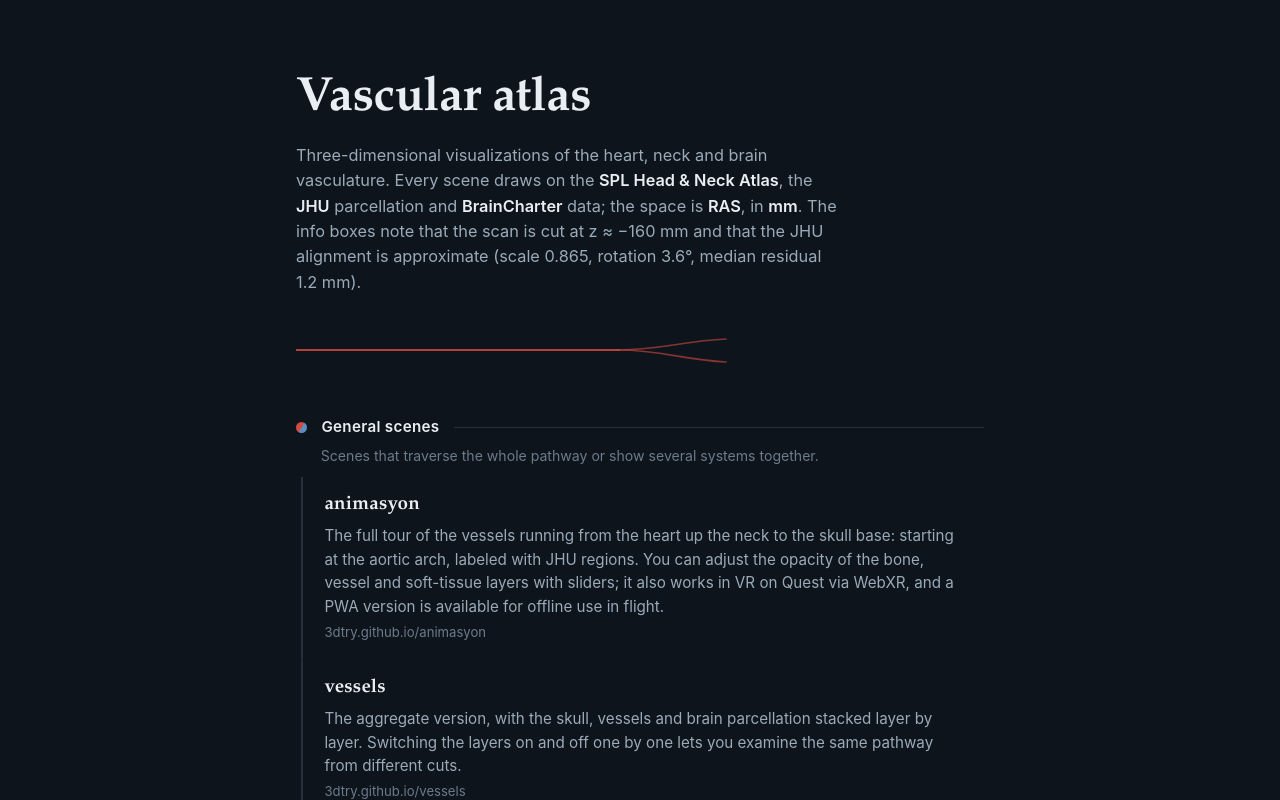
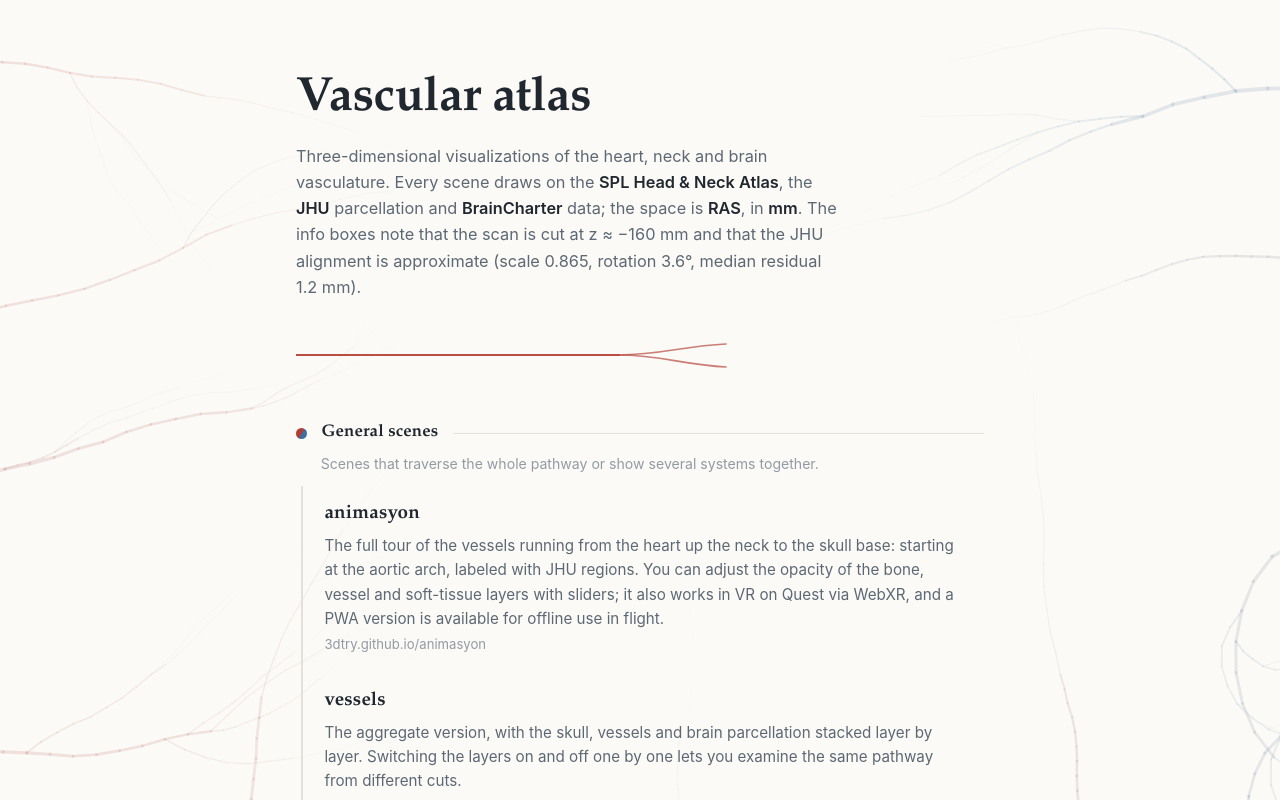
Before and after one commit to 3dtry/3dtry.github.io, a plain HTML site: page index.html in a window 1280 px wide. Shown: the top 800 px of the page. Drawn offline with Linux system fonts and the light colour scheme.

Commit message:
Add files via upload

```diff
--- a/index.html
+++ b/index.html
@@ -6,21 +6,27 @@
 <title>Vascular atlas — 3D visualizations</title>
 <style>
   :root {
-    --bg: #0E141B;
-    --panel: #141C26;
-    --ink: #E9EEF4;
-    --muted: #9AAAB9;
-    --faint: #6B7B8C;
-    --artery: #D24A42;
-    --vein: #5B8DBE;
-    --line: #24303E;
+    --paper: #FBFAF6;
+    --panel: #F1EFE8;
+    --ink: #20272F;
+    --muted: #5D6874;
+    --faint: #939AA3;
+    --artery: #B23B32;
+    --vein: #3D6E9E;
+    --line: #E4E1D8;
   }
   * { margin: 0; padding: 0; box-sizing: border-box; }
-  html { background: var(--bg); }
+  html { background: var(--paper); }
+  #bg {
+    position: fixed;
+    inset: 0;
+    z-index: -1;
+    display: block;
+  }
   body {
     font-family: -apple-system, BlinkMacSystemFont, "Segoe UI", Roboto, "Helvetica Neue", Arial, sans-serif;
     color: var(--ink);
-    line-height: 1.55;
+    line-height: 1.6;
     max-width: 46rem;
     margin: 0 auto;
     padding: 4.5rem 1.5rem 5rem;
@@ -31,9 +37,10 @@
   header { margin-bottom: 3rem; }
   h1 {
     font-size: clamp(2.1rem, 6vw, 3rem);
-    font-weight: 600;
+    font-weight: 700;
     letter-spacing: -0.01em;
     line-height: 1.15;
+    color: var(--ink);
   }
   .hero-sub {
     margin-top: 1rem;
@@ -59,9 +66,10 @@
     flex: none;
   }
   .group-label h2 {
-    font-size: 0.95rem;
-    font-weight: 600;
-    letter-spacing: 0.02em;
+    font-family: "Palatino Linotype", Palatino, "Book Antiqua", Georgia, serif;
+    font-size: 1.05rem;
+    font-weight: 700;
+    letter-spacing: 0.01em;
   }
   .group-label .rule { height: 1px; background: var(--line); flex: 1; }
   .group-note { color: var(--faint); font-size: 0.88rem; margin: 0 0 0.6rem 1.55rem; }
@@ -80,7 +88,6 @@
     margin-left: 0.3rem;
     transition: background 0.18s ease, border-color 0.18s ease;
   }
-  .entry + .entry { border-top: 1px solid transparent; }
   .g-artery .entry:hover, .g-artery .entry:focus-visible { border-left-color: var(--artery); background: var(--panel); }
   .g-vein .entry:hover, .g-vein .entry:focus-visible { border-left-color: var(--vein); background: var(--panel); }
   .g-both .entry:hover, .g-both .entry:focus-visible { border-left-color: var(--faint); background: var(--panel); }
@@ -89,7 +96,7 @@
   .entry h3 {
     font-family: "Palatino Linotype", Palatino, "Book Antiqua", Georgia, serif;
     font-size: 1.18rem;
-    font-weight: 600;
+    font-weight: 700;
     letter-spacing: 0.01em;
   }
   .entry h3 .arrow {
@@ -134,6 +141,80 @@
 <meta name="ai-disclosure" content="ai-autonomous" ai-model="GLM-5.3-Flash" ai-provider="Thaura"><meta name="generator" content="Thaura (GLM-5.3-Flash)"></head>
 <body>
 
+<canvas id="bg" aria-hidden="true"></canvas>
+
+<script>
+(function () {
+  var canvas = document.getElementById('bg');
+  var ctx = canvas.getContext('2d');
+  var ARTERY = [178, 59, 50], VEIN = [61, 110, 158];
+
+  function draw() {
+    var w = window.innerWidth, h = window.innerHeight;
+    var dpr = window.devicePixelRatio || 1;
+    canvas.width = w * dpr; canvas.height = h * dpr;
+    canvas.style.width = w + 'px'; canvas.style.height = h + 'px';
+    ctx.setTransform(dpr, 0, 0, dpr, 0, 0);
+    ctx.clearRect(0, 0, w, h);
+    ctx.lineCap = 'round';
+
+    // roots along the left and right edges and the bottom; vessels grow inward
+    var roots = [];
+    for (var i = 0; i < 4; i++) roots.push({ x: -20, y: h * (0.08 + 0.27 * i) + rnd(40), a: 0, dir: 1 });
+    for (i = 0; i < 4; i++) roots.push({ x: w + 20, y: h * (0.10 + 0.27 * i) + rnd(40), a: Math.PI, dir: -1 });
+    for (i = 0; i < 3; i++) roots.push({ x: w * (0.18 + 0.32 * i) + rnd(60), y: h + 20, a: -Math.PI / 2, dir: 1 });
+
+    var cx = w / 2, fadeW = Math.min(w * 0.34, 470);
+
+    function fade(x) { // keep the central text column quiet
+      var d = Math.abs(x - cx) / fadeW;
+      return Math.max(0.12, Math.min(1, d));
+    }
+
+    function rnd(n) { return (Math.random() - 0.5) * 2 * n; }
+
+    function grow(x, y, a, width, depth, hue) {
+      var steps = 6 + Math.floor(Math.random() * 6);
+      var len = (9 + Math.random() * 10) * (1 + width / 5);
+      for (var s = 0; s < steps; s++) {
+        a += rnd(0.16);
+        // gentle pull toward the page center so trees lean inward
+        var toward = Math.atan2(h * 0.42 - y, cx - x);
+        var da = toward - a;
+        a += da * 0.06;
+        var nx = x + Math.cos(a) * len, ny = y + Math.sin(a) * len;
+        if (nx < -60 || nx > w + 60 || ny < -60 || ny > h + 60) return;
+        var c = ARTERY.map(function (v, i) { return Math.round(v + (VEIN[i] - v) * hue); });
+        var alpha = 0.13 * fade((x + nx) / 2) * Math.min(1, width / 2.5);
+        ctx.strokeStyle = 'rgba(' + c.join(',') + ',' + alpha.toFixed(3) + ')';
+        ctx.lineWidth = Math.max(0.5, width);
+        ctx.beginPath(); ctx.moveTo(x, y); ctx.lineTo(nx, ny); ctx.stroke();
+        x = nx; y = ny;
+        width = Math.max(0.45, width * 0.965);
+        // fork
+        if (depth > 0 && width > 0.6 && Math.random() < 0.09) {
+          grow(x, y, a + rnd(0.9), width * 0.62, depth - 1, Math.min(1, hue + 0.14));
+        }
+      }
+      if (depth > 0 && width > 0.55) grow(x, y, a, width * 0.66, depth - 1, Math.min(1, hue + 0.12));
+    }
+
+    roots.forEach(function (r) {
+      // roots from the left start arterial-red, from the right venous-blue
+      var hue = r.dir === 1 ? rnd(0.1) + 0.05 : 0.85 + rnd(0.1);
+      if (r.a === -Math.PI / 2) hue = Math.random();
+      grow(r.x, r.y, r.a + rnd(0.2), 2.6 + Math.random() * 1.6, 4, Math.min(1, Math.max(0, hue)));
+    });
+  }
+
+  var t;
+  window.addEventListener('resize', function () {
+    clearTimeout(t); t = setTimeout(draw, 200);
+  });
+  draw();
+})();
+</script>
+
 <header>
   <h1 class="display">Vascular atlas</h1>
   <p class="hero-sub">Three-dimensional visualizations of the heart, neck and brain vasculature.
@@ -143,15 +224,15 @@
   (scale 0.865, rotation 3.6°, median residual 1.2 mm).</p>
 
   <svg class="vessel" viewBox="0 0 640 34" preserveAspectRatio="none" aria-hidden="true">
-    <path d="M0 17 H 300" stroke="#D24A42" stroke-width="2.2" fill="none" stroke-linecap="round" opacity="0.85"/>
-    <path d="M300 17 C 340 17, 360 8, 400 6" stroke="#D24A42" stroke-width="1.6" fill="none" stroke-linecap="round" opacity="0.6"/>
-    <path d="M300 17 C 340 17, 360 27, 400 29" stroke="#D24A42" stroke-width="1.6" fill="none" stroke-linecap="round" opacity="0.6"/>
-    <path d="M300 17 C 380 17, 460 17, 640 17" stroke="#D24A42" stroke-width="2.2" fill="none" stroke-linecap="round"
+    <path d="M0 17 H 300" stroke="#B23B32" stroke-width="2.2" fill="none" stroke-linecap="round" opacity="0.9"/>
+    <path d="M300 17 C 340 17, 360 8, 400 6" stroke="#B23B32" stroke-width="1.6" fill="none" stroke-linecap="round" opacity="0.65"/>
+    <path d="M300 17 C 340 17, 360 27, 400 29" stroke="#B23B32" stroke-width="1.6" fill="none" stroke-linecap="round" opacity="0.65"/>
+    <path d="M300 17 C 380 17, 460 17, 640 17" stroke="#B23B32" stroke-width="2.2" fill="none" stroke-linecap="round"
           style="stroke: url(#g)"/>
     <defs>
       <linearGradient id="g" x1="0" y1="0" x2="1" y2="0">
-        <stop offset="0" stop-color="#D24A42"/>
-        <stop offset="1" stop-color="#5B8DBE"/>
+        <stop offset="0" stop-color="#B23B32"/>
+        <stop offset="1" stop-color="#3D6E9E"/>
       </linearGradient>
     </defs>
   </svg>
```
